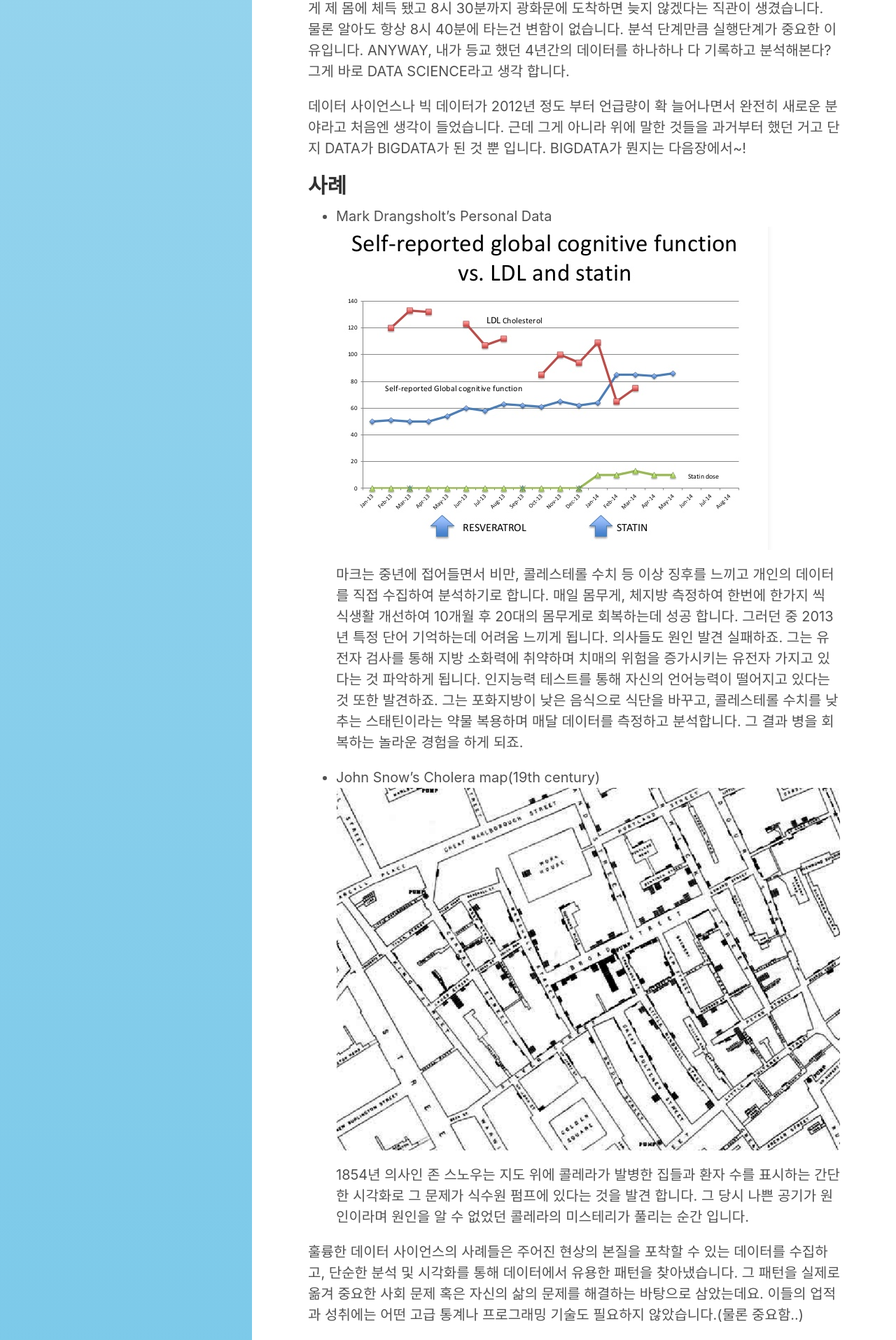
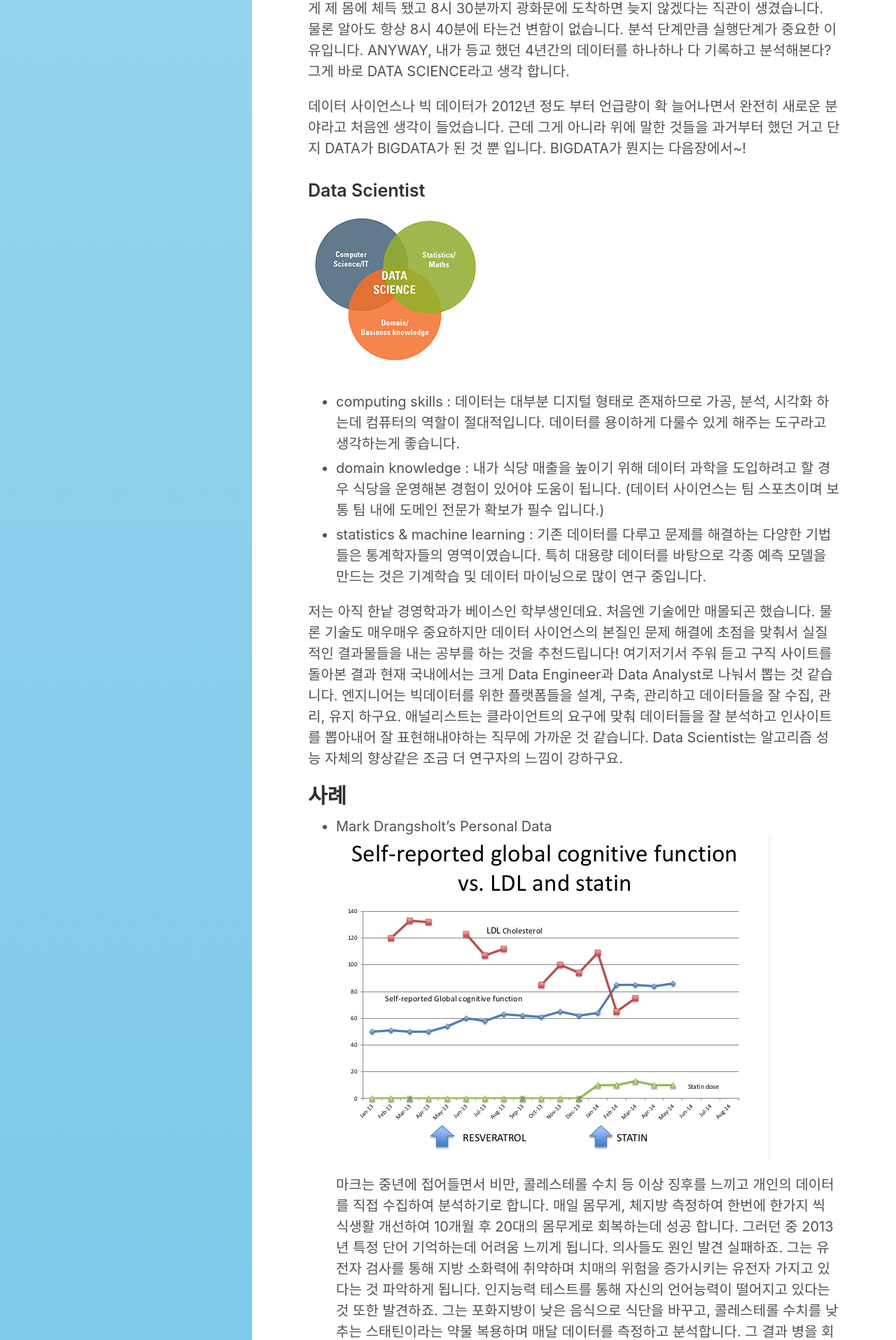
Before and after one commit to vlufoot/vlufoot.github.io, a Jekyll site: the page built from _posts/DS/2018-11-19-DS_1_DataScience.md, in a window 1280 px wide. Shown: the part 1431-3346 px from the top of the page at 70% size. Built offline with Jekyll 4.4.1, drawn with Linux system fonts in a browser that asks for light colours; some of the changed text lies outside the part shown.

Commit message:
Update 2018-11-19-DS_1_DataScience.md

```diff
--- a/_posts/DS/2018-11-19-DS_1_DataScience.md
+++ b/_posts/DS/2018-11-19-DS_1_DataScience.md
@@ -42,6 +42,16 @@ KNOWLEDGE는 뭘까요? 그 동안 내가 투자했던 기록을 보니까 방
 
 데이터 사이언스나 빅 데이터가 2012년 정도 부터 언급량이 확 늘어나면서 완전히 새로운 분야라고 처음엔 생각이 들었습니다. 근데 그게 아니라 위에 말한 것들을 과거부터 했던 거고 단지 DATA가 BIGDATA가 된 것 뿐 입니다. BIGDATA가 뭔지는 다음장에서~!
 
+### Data Scientist
+![datascientist](/assets/datascientist.jpg)
+- computing skills : 데이터는 대부분 디지털 형태로 존재하므로 가공, 분석, 시각화 하는데 컴퓨터의 역할이 절대적입니다. 데이터를 용이하게 다룰수 있게 해주는 도구라고 생각하는게 좋습니다.
+- domain knowledge : 내가 식당 매출을 높이기 위해 데이터 과학을 도입하려고 할 경우 식당을 운영해본 경험이 있어야 도움이 됩니다. (데이터 사이언스는 팀 스포츠이며 보통 팀 내에 도메인 전문가 확보가 필수 입니다.)
+- statistics & machine learning : 기존 데이터를 다루고 문제를 해결하는 다양한 기법들은 통계학자들의 영역이였습니다. 특히 대용량 데이터를 바탕으로 각종 예측 모델을 만드는 것은 기계학습 및 데이터 마이닝으로 많이 연구 중입니다.
+
+저는 아직 한낱 경영학과가 베이스인 학부생인데요. 처음엔 기술에만 매몰되곤 했습니다. 물론 기술도 매우매우 중요하지만 데이터 사이언스의 본질인 문제 해결에 초점을 맞춰서 실질적인 결과물들을 내는 공부를 하는 것을 추천드립니다!
+여기저기서 주워 듣고 구직 사이트를 돌아본 결과 현재 국내에서는 크게 Data Engineer과 Data Analyst로 나눠서 뽑는 것 같습니다. 엔지니어는 빅데이터를 위한 플랫폼들을 설계, 구축, 관리하고 데이터들을 잘 수집, 관리, 유지 하구요. 애널리스트는 클라이언트의 요구에 맞춰 데이터들을 잘 분석하고 인사이트를 뽑아내어 잘 표현해내야하는 직무에 가까운 것 같습니다. Data Scientist는 알고리즘 성능 자체의 향상같은 조금 더 연구자의 느낌이 강하구요.
+
+
 ## 사례
 - Mark Drangsholt's Personal Data
 ![personaldata](/assets/personaldata.PNG)
```
